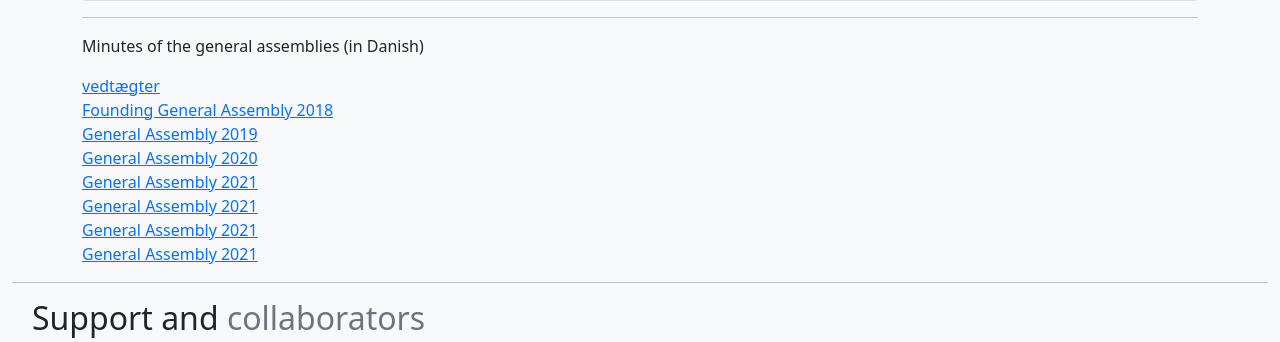
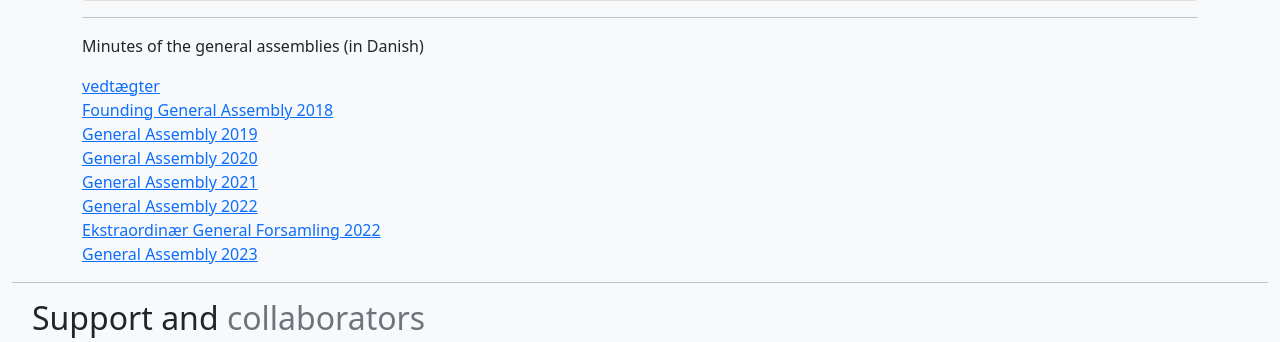
Before and after one commit to martinschultzkristensen/artfarm.dk, a PHP site: page /about in a window 1280 px wide. Shown: the part 3430-3772 px from the top of the page. Run offline with PHP 8.4, Linux system fonts and the light colour scheme.

Commit message:
add discription to "referat" pdf

```diff
--- a/about.php
+++ b/about.php
@@ -304,9 +304,9 @@
          <a href="/pdf/gen2019_referat.pdf" target="_blank">General Assembly 2019</a><br>
          <a href="/pdf/gen2020_referat.pdf" target="_blank">General Assembly 2020</a><br>
          <a href="/pdf/gen2021_referat.pdf" target="_blank">General Assembly 2021</a><br>
-         <a href="/pdf/gen2022_referat.pdf" target="_blank">General Assembly 2021</a><br>
-         <a href="/pdf/gen2023_referat.pdf" target="_blank">General Assembly 2021</a><br>
-         <a href="/pdf/xtraOrdnGen2022_referat.pdf" target="_blank">General Assembly 2021</a>
+         <a href="/pdf/gen2022_referat.pdf" target="_blank">General Assembly 2022</a><br>
+         <a href="/pdf/xtraOrdnGen2022_referat.pdf" target="_blank">Ekstraordinær General Forsamling 2022</a><br>
+         <a href="/pdf/gen2023_referat.pdf" target="_blank">General Assembly 2023</a>
       </div>
     </div>
 
```
